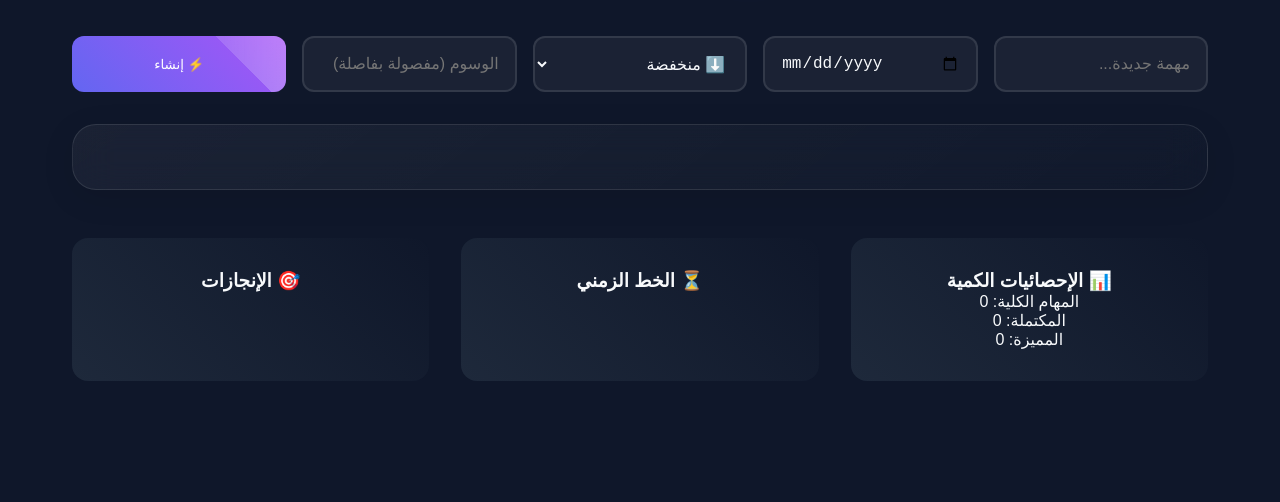
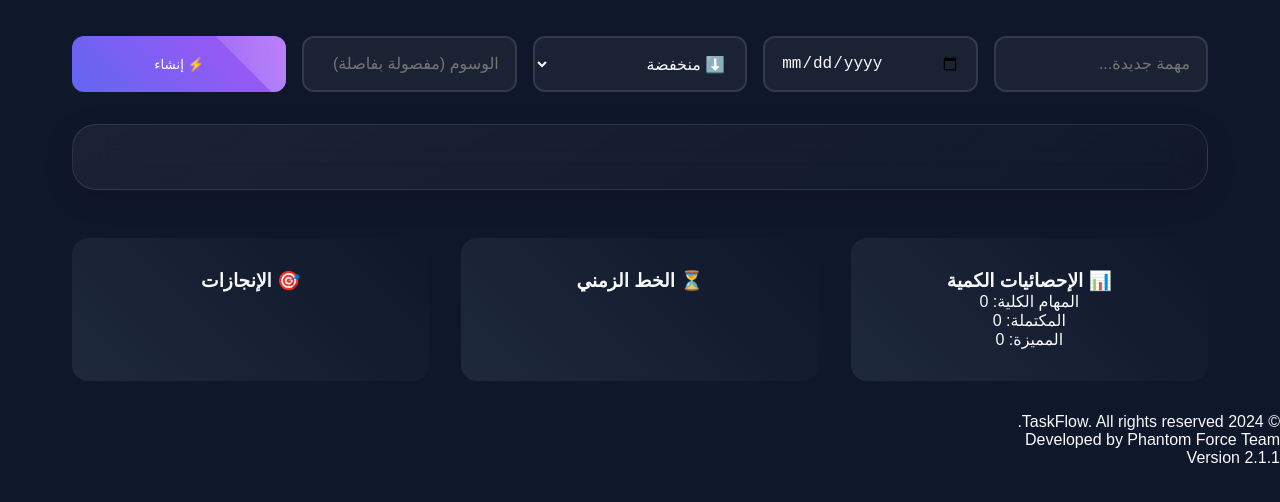
Before and after one commit to thesmartshadow/TaskFlow, a plain HTML site: page index.html in a window 1280 px wide. Shown: the part 100-602 px from the top of the page. Drawn offline with nearby package versions, Linux system fonts and the light colour scheme.

Commit message:
Update index.html

```diff
--- a/index.html
+++ b/index.html
@@ -292,7 +292,13 @@
             </div>
         </div>
     </div>
-
+        <footer class="footer">
+        <div class="footer-content">
+            <div>© 2024 TaskFlow. All rights reserved.</div>
+            <div>Developed by Phantom Force Team</div>
+            <div>Version 2.1.1</div>
+        </div>
+    </footer>
     <script>
         class QuantumTaskManager {
             constructor() {
```
